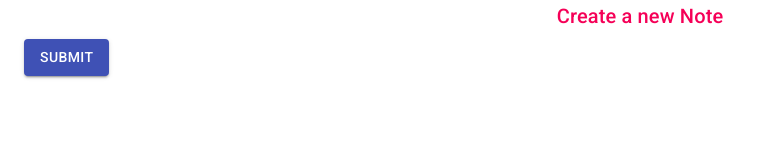
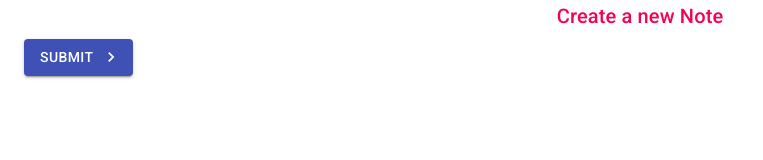
Before and after one commit to madhav06/Lean-Material-UI, a React (Create React App) app: page /create in a window 1280 px wide. Shown: the top 160 px of the page, without its empty margins (0-763 px from the left). Built offline with nearby package versions, Linux system fonts and the light colour scheme.

Commit message:
Using Icons in Material-UI

```diff
--- a/package.json
+++ b/package.json
@@ -6,6 +6,7 @@
     "@emotion/react": "^11.9.0",
     "@emotion/styled": "^11.8.1",
     "@material-ui/core": "^4.12.4",
+    "@material-ui/icons": "^4.11.3",
     "@mui/material": "^5.6.3",
     "@testing-library/jest-dom": "^5.11.9",
     "@testing-library/react": "^11.2.5",
--- a/src/pages/Create.js
+++ b/src/pages/Create.js
@@ -2,6 +2,10 @@ import React from 'react'
 import Typography from '@material-ui/core/Typography';
 import Button from '@material-ui/core/Button';
 import Container from '@material-ui/core/Container';
+import AcUnitOutlinedIcon from '@material-ui/icons/AcUnitOutlined';
+import SendIcon from '@material-ui/icons/Send';
+import KeyboardArrowRightIcon from '@material-ui/icons/KeyboardArrowRight';
+
 export default function Create() {
   return (
     <Container>
@@ -15,9 +19,31 @@ export default function Create() {
         Create a new Note
       </Typography>
 
+      {/*button*
       <Button type='submit' color='primary' variant='contained' onClick={() => alert('Hello!')}>
         Submit
+      </Button>/}
+
+      {/*icons*/}
+      {/*<br />
+      <AcUnitOutlinedIcon />
+      <AcUnitOutlinedIcon  color='secondary' fontSize='large' />
+      <AcUnitOutlinedIcon  color='action' fontSize='medium' />
+      <AcUnitOutlinedIcon  color='error' fontSize='small' />
+      <AcUnitOutlinedIcon  color='disabled' fontSize='small' />*/}
+
+      {/*button component with icons*/}
+      <Button
+        type='submit'
+        color='primary'
+        variant='contained'
+        onClick={() => alert('Hello! Welocme to Lean-Material-UI@madhav')}
+        endIcon={<KeyboardArrowRightIcon />}
+      >
+        Submit
       </Button>
+      {/* startIcon, endIcon both are available.*/}
+
 
     </Container>
   )
```
Also changed, not shown: 1 other file (tests, documents, lock files or other folders).
